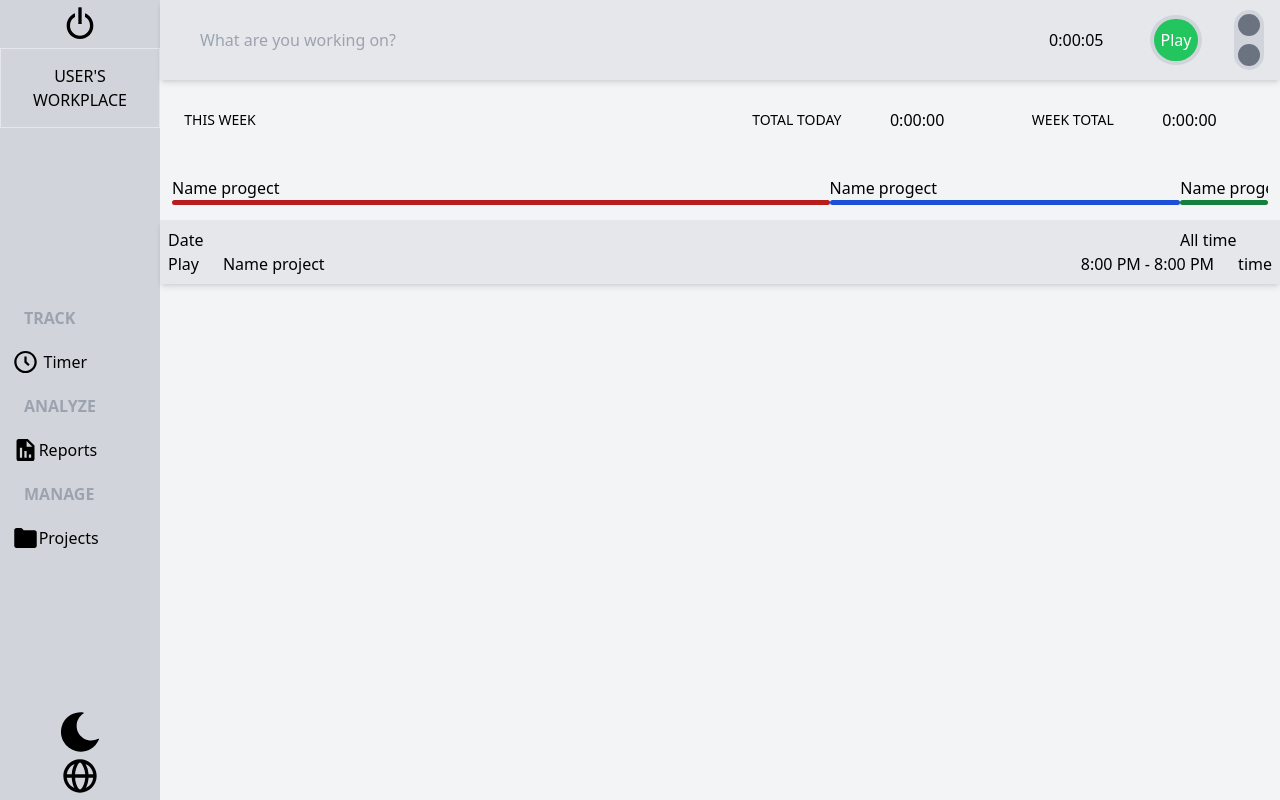
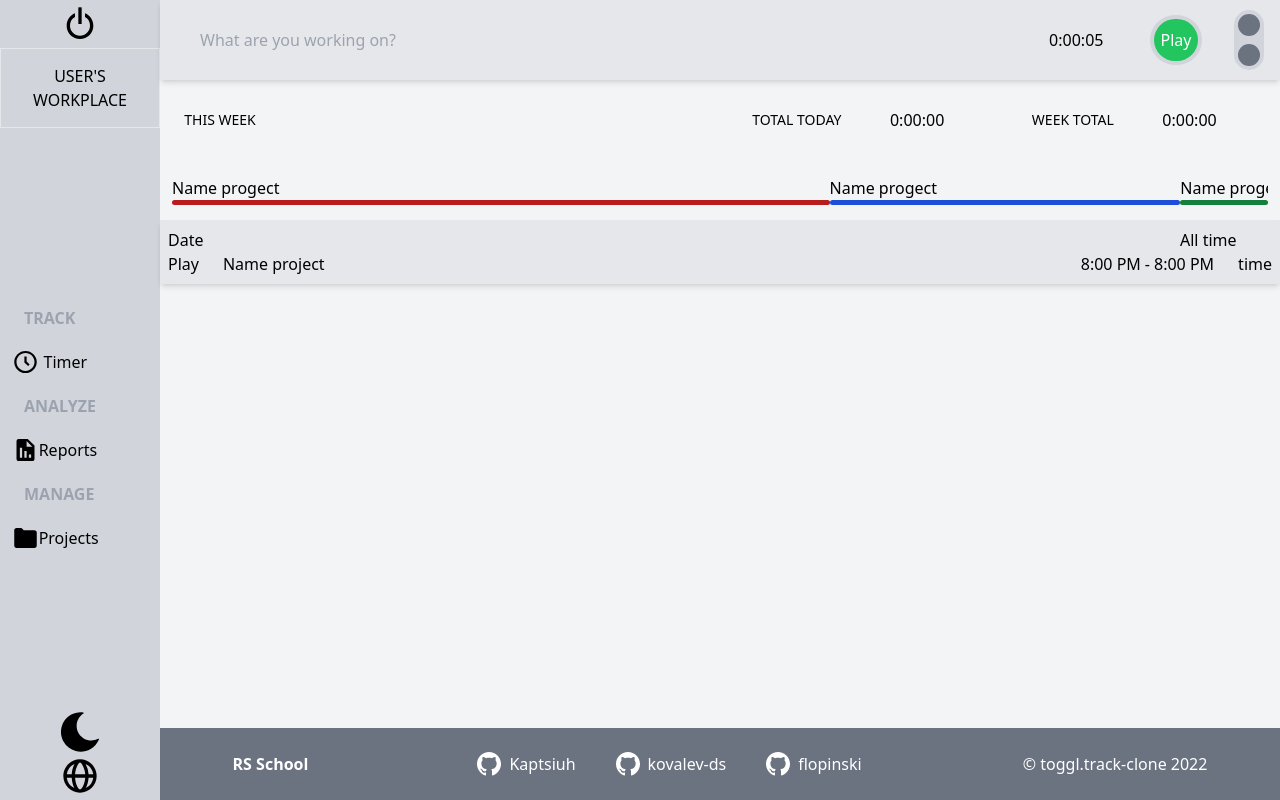
Before and after one commit to Kaptsiuh/RS-Clone, a React (Vite) app: page / in a window 1280 px wide. Built offline with nearby package versions, Linux system fonts and the light colour scheme.

Commit message:
feat: add footer

```diff
--- a/src/App.tsx
+++ b/src/App.tsx
@@ -3,7 +3,7 @@ import { Outlet } from "react-router-dom";
 
 const App: FC = () => {
   return (
-    <div className="grid grid-cols-8">
+    <div className="grid grid-cols-8 h-full">
       <div className="flex text-white col-start-1 col-end-2 min-h-screen">
         <div className="w-full bg-gray-300 h-full flex flex-col justify-between">
           <div>
@@ -105,7 +105,7 @@ const App: FC = () => {
 
         {/* <div className="w-6/6 h-full bg-gray-100 flex items-center justify-around"></div> */}
       </div>
-      <div className="bg-gray-100 col-start-2 col-end-9">
+      <div className="bg-gray-100 col-start-2 col-end-9 min-h-full flex flex-col">
         <Outlet />
       </div>
     </div>
--- a/src/pages/Home.tsx
+++ b/src/pages/Home.tsx
@@ -92,6 +92,50 @@ const Home: FC = () => {
       </div>
       <Progress />
       <DateTodo />
+      <div className="flex-auto"></div>
+      <footer className="bg-gray-500">
+        <div className="container text-white flex items-center justify-around  max-md:flex-col ">
+          <div className="hover:text-orange-500 transition-colors font-bold">
+            <a href="https://rs.school/js/">RS School</a>
+          </div>
+          <div className="flex">
+            <a
+              href="https://github.com/Kaptsiuh"
+              className="flex m-4 items-center hover:text-orange-500 transition-colors"
+            >
+              <img
+                src="../src/assets/github.svg"
+                alt="github"
+                className="w-6 m-2"
+              />
+              <p>Kaptsiuh</p>
+            </a>
+            <a
+              href="https://github.com/kovalev-ds"
+              className="flex m-4 items-center hover:text-orange-500 transition-colors"
+            >
+              <img
+                src="../src/assets/github.svg"
+                alt="github"
+                className="w-6 m-2"
+              />
+              kovalev-ds
+            </a>
+            <a
+              href="https://github.com/flopinski"
+              className="flex m-4 items-center hover:text-orange-500 transition-colors"
+            >
+              <img
+                src="../src/assets/github.svg"
+                alt="github"
+                className="w-6 m-2"
+              />
+              flopinski
+            </a>
+          </div>
+          <div>© toggl.track-clone 2022</div>
+        </div>
+      </footer>
     </>
   );
 };
```
Also changed, not shown: src/assets/github.svg (added).
